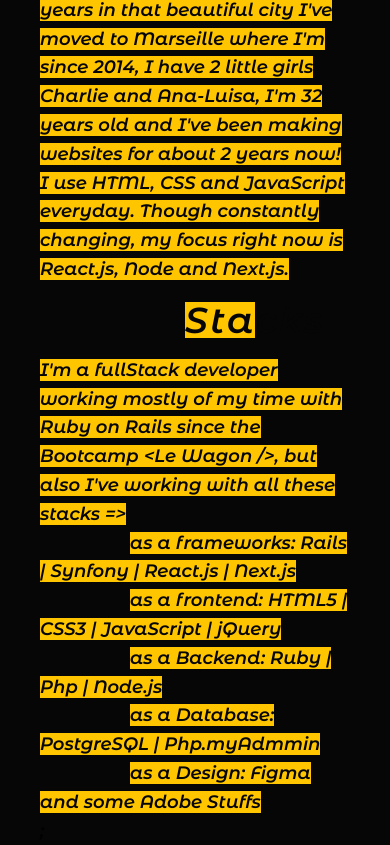
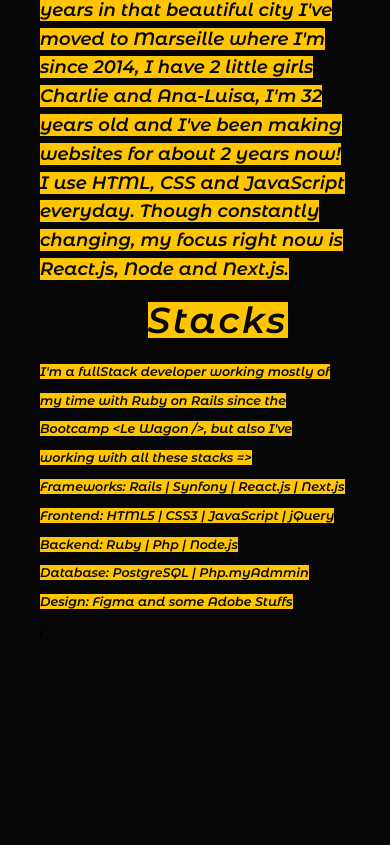
Before and after one commit to leandroBarbosaFR/leandrobarbosa, a Next.js app: page / in a window 390 px wide. Shown: the part 1530-2375 px from the top of the page. After the commit the page ends 2174 px from the top, so only its background shows below. Built offline with nearby package versions, Linux system fonts and the light colour scheme.

Commit message:
stacks and bio mobile version

```diff
--- a/components/Stacks.js
+++ b/components/Stacks.js
@@ -6,11 +6,11 @@
          <h1><span className={stacksStyles.stacksTitle}>Stacks</span></h1>
          <span className={stacksStyles.stacksContent}>
             I'm a fullStack developer working mostly of my time with Ruby on Rails since the Bootcamp {'<Le Wagon />'}, but also I've working with all these stacks {'=>'}</span>
-         <div><span className={stacksStyles.stacksContentFramework}> as a frameworks: Rails | Synfony | React.js | Next.js</span></div>
-         <div><span className={stacksStyles.stacksContentFrontEnd}> as a frontend: HTML5 | CSS3 | JavaScript | jQuery</span></div>
-         <div><span className={stacksStyles.stacksContentBackEnd}> as a Backend: Ruby | Php | Node.js</span></div>
-         <div><span className={stacksStyles.stacksContentDataBase}> as a Database: PostgreSQL | Php.myAdmmin</span></div>
-         <div><span className={stacksStyles.stacksContentDesign}> as a Design: Figma and some Adobe Stuffs</span></div>
+         <div><span className={stacksStyles.stacksContentFramework}>Frameworks: Rails | Synfony | React.js | Next.js</span></div>
+         <div><span className={stacksStyles.stacksContentFrontEnd}>Frontend: HTML5 | CSS3 | JavaScript | jQuery</span></div>
+         <div><span className={stacksStyles.stacksContentBackEnd}>Backend: Ruby | Php | Node.js</span></div>
+         <div><span className={stacksStyles.stacksContentDataBase}>Database: PostgreSQL | Php.myAdmmin</span></div>
+         <div><span className={stacksStyles.stacksContentDesign}>Design: Figma and some Adobe Stuffs</span></div>
 
 
 
--- a/styles/stacksStyle.module.css
+++ b/styles/stacksStyle.module.css
@@ -89,8 +89,7 @@
    .stacksTitle {
       margin: 0 auto;
       display: flex;
-      width: 70px;
-      margin-left: 100px;
+      width: 140px;
    }
 
    .stacksContent::-moz-selection { /* Code for Firefox */
@@ -99,27 +98,35 @@
     }
 
    .stacksContent {
-      font-size: 1rem;
+      font-size: 0.7rem;
       margin-bottom: 50px;
+      margin-left: 0;
+
    }
    .stacksContentBackEnd {
-      font-size: 1rem;
+      font-size: 0.70rem;
       margin-bottom: 50px;
+      margin-left: 0;
+      margin-top: 10px;
    }
    .stacksContentFramework {
-      font-size: 1rem;
+      font-size: 0.70rem;
       margin-bottom: 50px;
+      margin-left: 0;
    }
    .stacksContentFrontEnd {
-      font-size: 1rem;
+      font-size: 0.70rem;
       margin-bottom: 50px;
+      margin-left: 0;
    }
    .stacksContentDataBase {
-      font-size: 1rem;
+      font-size: 0.70rem;
       margin-bottom: 50px;
+      margin-left: 0;
    }
    .stacksContentDesign {
-      font-size: 1rem;
+      font-size: 0.7rem;
       margin-bottom: 50px;
+      margin-left: 0;
    }
 }
```
